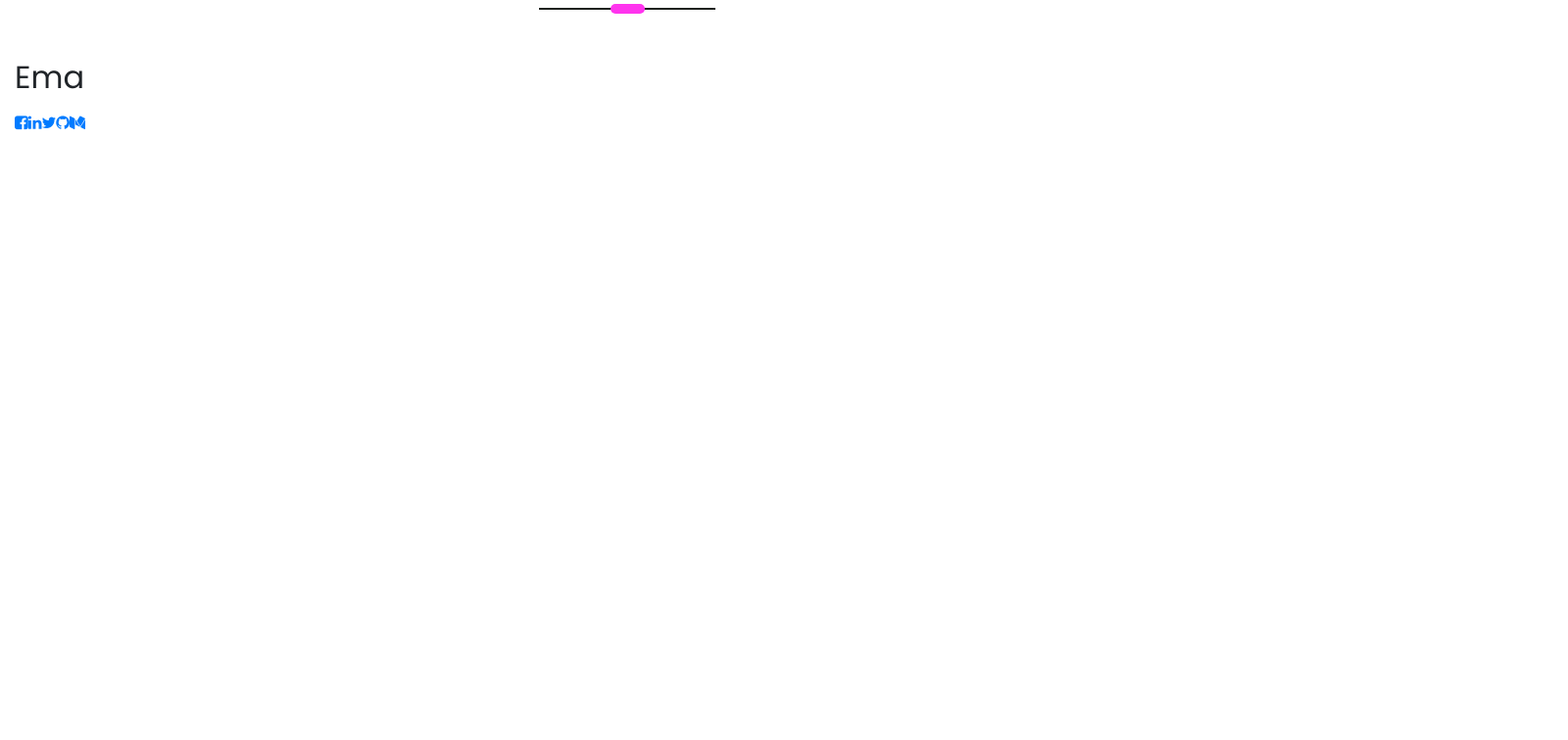
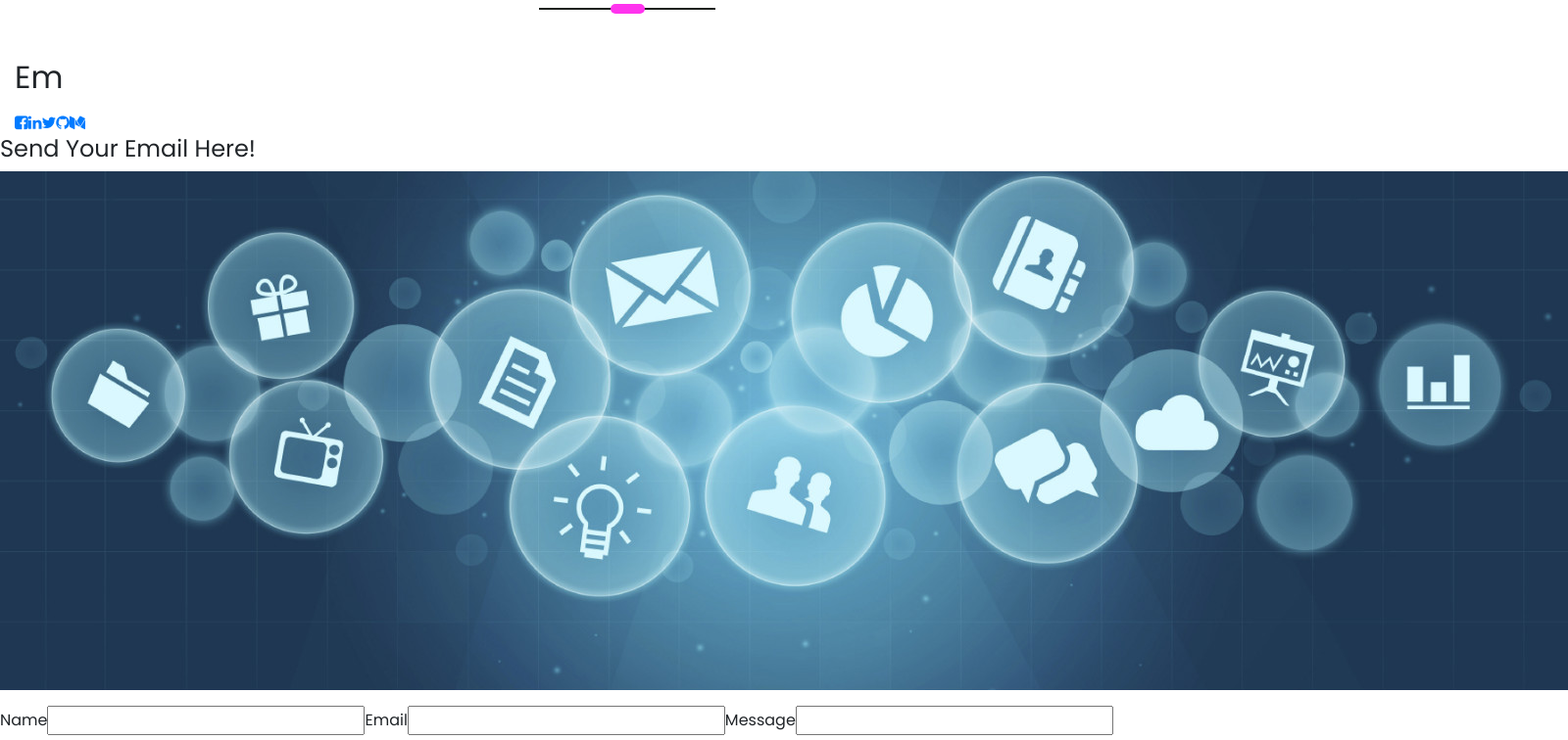
Before and after one commit to ellijs/Jessica-Lee, a React (Create React App) app in the folder jessica-lee/: page / in a window 1280 px wide. Shown: the part 2830-3586 px from the top of the page at 98% size, 1600 px wide, since content can reach past the window. Before the commit the page ends 2968 px from the top, so only its background shows below. Built offline with nearby package versions, Linux system fonts and the light colour scheme; a web font is replaced by a local one.

Commit message:
Created Form

```diff
--- a/jessica-lee/src/PortfolioContainer/ContactMe/ContactMe.js
+++ b/jessica-lee/src/PortfolioContainer/ContactMe/ContactMe.js
@@ -57,6 +57,25 @@ function ContactMe(props) {
                             </a>
 
                 </div>
+                <div className='back-form'>
+                    <div className='img-back'>
+                        <h4>
+                            Send Your Email Here!
+                        </h4>
+                        <img src={imgBack} alt='image not found'/>
+                    </div>
+                    <form>
+                        <p>
+                            {banner}
+                        </p>
+                        <label htmlFor='name'>Name</label>
+                        <input type='text'></input>
+                        <label htmlFor='email'>Email</label>
+                        <input type='text'></input>
+                        <label htmlFor='message'>Message</label>
+                        <input type='text'></input>
+                    </form>
+                </div>
             </div>
 
         </div>
```
